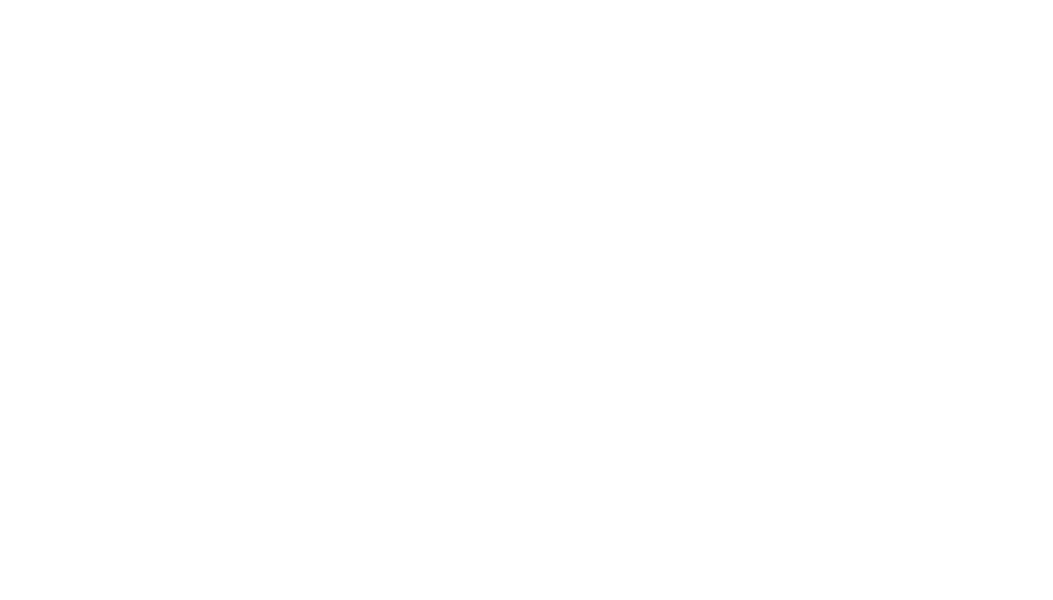
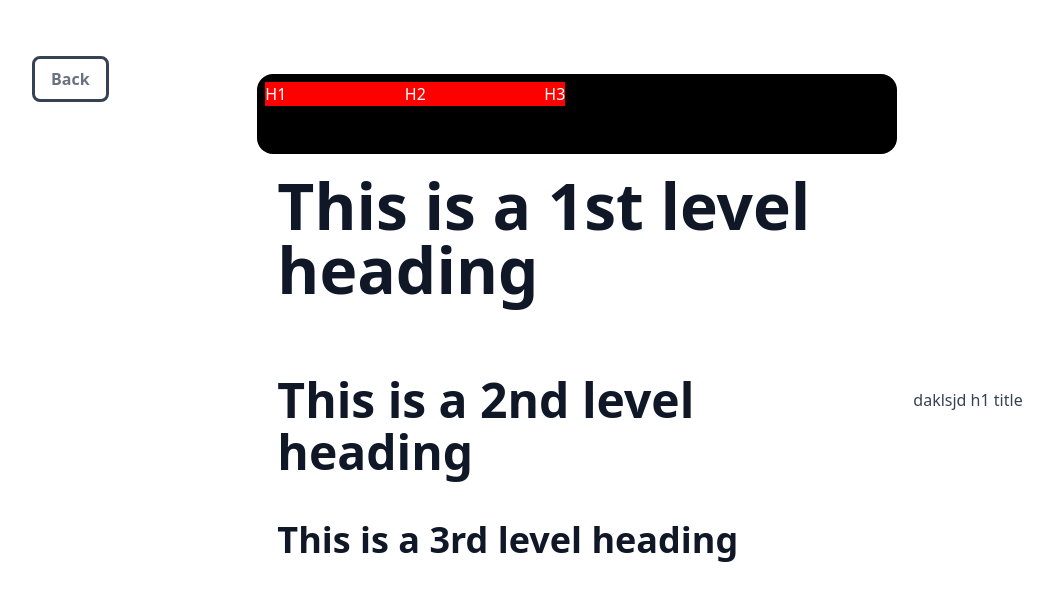
Before and after one commit to Anghy73/onlystrings, a React (Vite) app in the folder frontend/: page /createNote in a window 1280 px wide. Before the commit this address had no page. Shown: the top 600 px of the page, without its empty margins (8-1061 px from the left). Built offline with nearby package versions, Linux system fonts and the light colour scheme.

Commit message:
tiptap editor install

```diff
--- a/frontend/src/App.tsx
+++ b/frontend/src/App.tsx
@@ -4,6 +4,7 @@
 import Register from './pages/Register'
 import Notes from './pages/Notes'
 import Login from './pages/Login'
+import CreateNote from './pages/CreateNote'
 // import { useTokenStore } from './store/useTokenStore'
 
 function App() {
@@ -17,6 +18,7 @@
         <Route element={<Home />}>
           <Route path='/' element={<Notes />} />
         </Route>
+        <Route path='/createNote' element={<CreateNote />} />
         <Route path='/login' element={<Login />} />
         <Route path='/register' element={<Register />} />
         {/* separar las rutas de login y registro en otro Route con verificacion si esta iniciada su sesión o no */}
--- a/frontend/src/components/Header.tsx
+++ b/frontend/src/components/Header.tsx
@@ -34,7 +34,11 @@
               </div>
 
             </> : <>
-              <button className="w-full text-center border-2 py-2 px-4 rounded-md bg-cyan-950 border-cyan-900 text-cyan-500 hover:border-cyan-500 cursor-pointer hover:text-cyan-300 transition-colors font-semibold" onClick={handleCreate}>Create</button>
+              <div className="flex-1">
+                <Link to="/createNote">
+                  <button className="w-full text-center border-2 py-2 px-4 rounded-md bg-cyan-950 border-cyan-900 text-cyan-500 hover:border-cyan-500 cursor-pointer hover:text-cyan-300 transition-colors font-semibold" onClick={handleCreate}>Create</button>
+                </Link>
+              </div>
               <button className="w-full max-w-32 text-center border-2 py-2 px-4 rounded-md hover:text-cyan-500 cursor-pointer transition-colors font-semibold" onClick={handleLogout}>logout</button>
             </>
           }
--- /dev/null
+++ b/frontend/src/components/TipTap.tsx
@@ -0,0 +1,82 @@
+import Document from '@tiptap/extension-document'
+import Heading from '@tiptap/extension-heading'
+import Paragraph from '@tiptap/extension-paragraph'
+import Text from '@tiptap/extension-text'
+import { EditorContent, useEditor } from "@tiptap/react"
+// import StarterKit from "@tiptap/starter-kit"
+
+// const extensions = [StarterKit]
+// const content = '<p>Hello World!</p>'
+
+function Tiptap() {
+  const editor = useEditor({
+    extensions: [
+      Document,
+      Paragraph,
+      Text,
+      Heading.configure({
+        levels: [1, 2, 3]
+      })
+    ],
+    editorProps: {
+      attributes: {
+        class: 'prose prose-sm sm:prose-base lg:prose-lg xl:prose-2xl m-5 focus:outline-none text-white'
+      }
+    },
+    content: `
+        <h1>This is a 1st level heading</h1>
+        <h2>This is a 2nd level heading</h2>
+        <h3>This is a 3rd level heading</h3>
+        <h4>This 4th level heading will be converted to a paragraph, because levels are configured to be only 1, 2 or 3.</h4>
+      `,
+  })
+
+  if (!editor) {
+    return null
+  }
+
+  return (
+    <>
+      <div className='bg-black p-2 rounded-2xl'>
+        <div className="control-group mb-10">
+          <div className="heading-button-group">
+            <button
+              onClick={() => editor.chain().focus().toggleHeading({ level: 1 }).run()}
+              className={editor.isActive('heading', { level: 1 }) ? 'is-active' : ''}
+            >
+              H1
+            </button>
+            <button
+              onClick={() => editor.chain().focus().toggleHeading({ level: 2 }).run()}
+              className={editor.isActive('heading', { level: 2 }) ? 'is-active' : ''}
+            >
+              H2
+            </button>
+            <button
+              onClick={() => editor.chain().focus().toggleHeading({ level: 3 }).run()}
+              className={editor.isActive('heading', { level: 3 }) ? 'is-active' : ''}
+            >
+              H3
+            </button>
+          </div>
+        </div>
+      </div>
+
+      <EditorContent editor={editor}>
+        {/* <FloatingMenu editor={null}>This is floating menu</FloatingMenu>
+        <BubbleMenu editor={null}>This is Bubble menu</BubbleMenu> */}
+      </EditorContent>
+    </>
+  )
+}
+
+export default Tiptap
+
+
+// import { useCurrentEditor } from '@tiptap/react'
+
+// const EditorJSONPreview = () => {
+//   const { editor } = useCurrentEditor()
+
+//   return <pre>{JSON.stringify(editor.getJSON(), null, 2)}</pre>
+// }
--- a/frontend/src/index.css
+++ b/frontend/src/index.css
@@ -1,4 +1,5 @@
 @import "tailwindcss";
+@plugin "@tailwindcss/typography";
 
 :root {
   font-family: system-ui, Avenir, Helvetica, Arial, sans-serif;
@@ -33,3 +34,14 @@
     background-color: #f9f9f9;
   }
 } */
+
+/* .tools-bar {
+  background-color: black;
+} */
+
+.heading-button-group {
+  display: flex;
+  justify-content: space-between;
+  max-width: 300px;
+  background-color: red;
+}
--- /dev/null
+++ b/frontend/src/pages/CreateNote.tsx
@@ -0,0 +1,20 @@
+import { Link } from "react-router"
+import Tiptap from "../components/TipTap"
+
+function CreateNote() {
+  return (
+    <div className="relative min-h-screen flex justify-center items-center">
+      <Link to="/">
+        <div className="absolute top-14 left-10 border-3 border-gray-700 text-gray-500 py-2 px-4 rounded-lg font-bold hover:text-gray-500">Back</div>
+      </Link>
+      <div className="w-full flex justify-center items-center">
+        <div className="w-full max-w-2xl text-white p-4 rounded-2xl">
+          <Tiptap />
+        </div>
+        <h1 className="prose">daklsjd h1 title</h1>
+      </div>
+    </div>
+  )
+}
+
+export default CreateNote
--- /dev/null
+++ b/frontend/tailwind.config.js
@@ -0,0 +1,12 @@
+import typography from '@tailwindcss/typography'
+
+export default {
+  content: [
+    './index.html',
+    './src/**/*.{js,ts,jsx,tsx}',
+  ],
+  theme: {
+    extend: {},
+  },
+  plugins: [typography],
+}
```
Also changed, not shown: frontend/package.json (+8 -0 lines), 1 other file (tests, documents, lock files or other folders).
